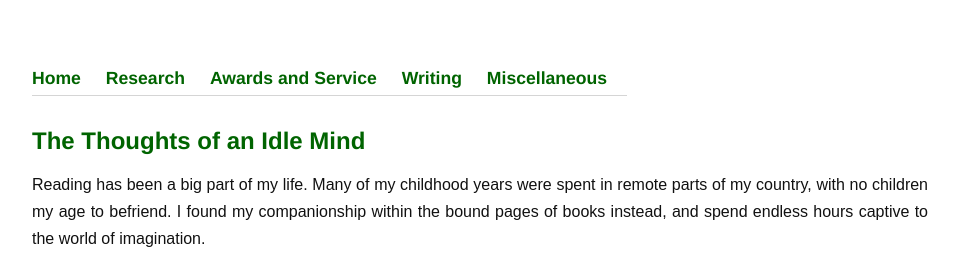
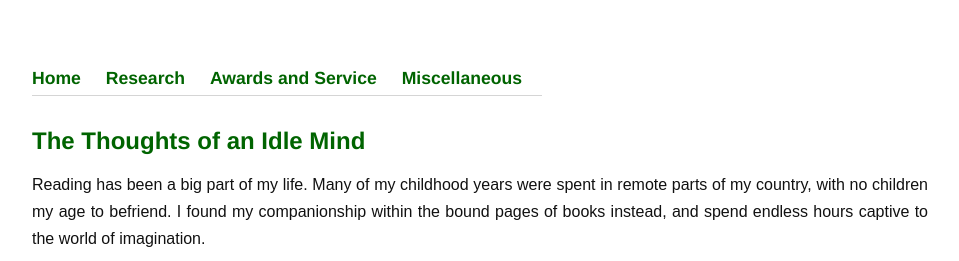
Before and after one commit to Uppaal/Uppaal.github.io, a Jekyll site: the page built from writings.html, in a window 1280 px wide. Shown: the top 261 px of the page, without its empty margins (160-1119 px from the left). Built offline with Jekyll 4.4.1, drawn with Linux system fonts in a browser that asks for light colours.

Commit message:
Update default.html

```diff
--- a/_layouts/default.html
+++ b/_layouts/default.html
@@ -13,7 +13,7 @@
 				<li><a href="/">Home</a></li>
 			   	<li><a href="/publications.html">Research</a></li>
 				<li><a href="/awards_service.html">Awards and Service</a></li>
-	    			<li><a href="/writings.html">Writing</a></li>
+<!-- 	    			<li><a href="/writings.html">Writing</a></li> -->
 				<li><a href="/misc.html">Miscellaneous</a></li>
 	    		</ul>
 			</nav>
```
